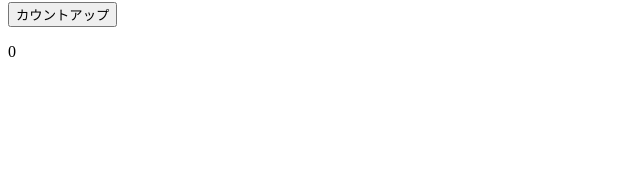
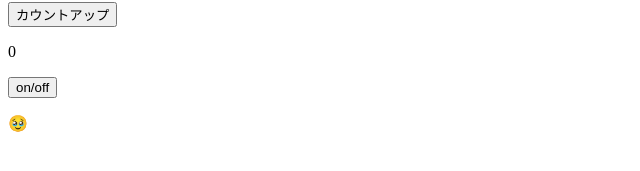
Before and after one commit to kensuke-honta/modernJS-, a React (Create React App) app in the folder react-lesson/: page / in a window 1280 px wide. Shown: the part 415-586 px from the top of the page, without its empty margins (0-640 px from the left). Built offline with nearby package versions, Linux system fonts and the light colour scheme.

Commit message:
顔文字切り替え実装

```diff
--- a/react-lesson/src/App.jsx
+++ b/react-lesson/src/App.jsx
@@ -7,6 +7,11 @@ import { ColorfulMessage } from "./components/colorfulMessage";
   const onClickCountUp = () => {
     setNum(num + 1);
   };
+  const [isShowFace,setIsShowFace] = useState(true);
+
+  const onClickToggle = () => {
+    setIsShowFace(!isShowFace);
+  }
   const fontStyle = {
     color :"blue",
     fontSize : "100px"
@@ -21,6 +26,9 @@ import { ColorfulMessage } from "./components/colorfulMessage";
       <button onClick={onClickCountUp}>カウントアップ</button>
       <p>{ num }</p>
       {/* {console.log(num)} */}
+      <button onClick={ onClickToggle}>on/off</button>
+       { isShowFace && <p>🥹</p>} {/*&& 左がtrueの時は右を評価しfalseの時は右には目もくれずfalseを返す */}
+
     </>
   )
 };
```
